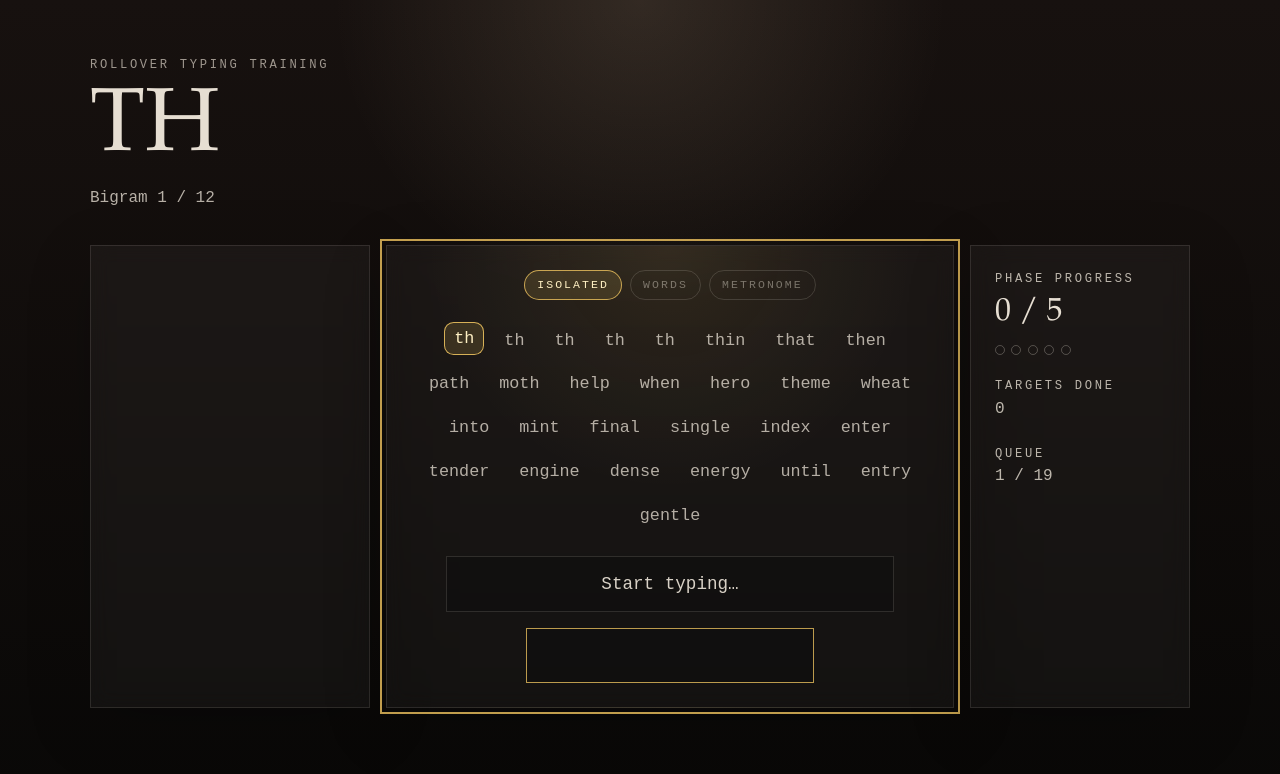
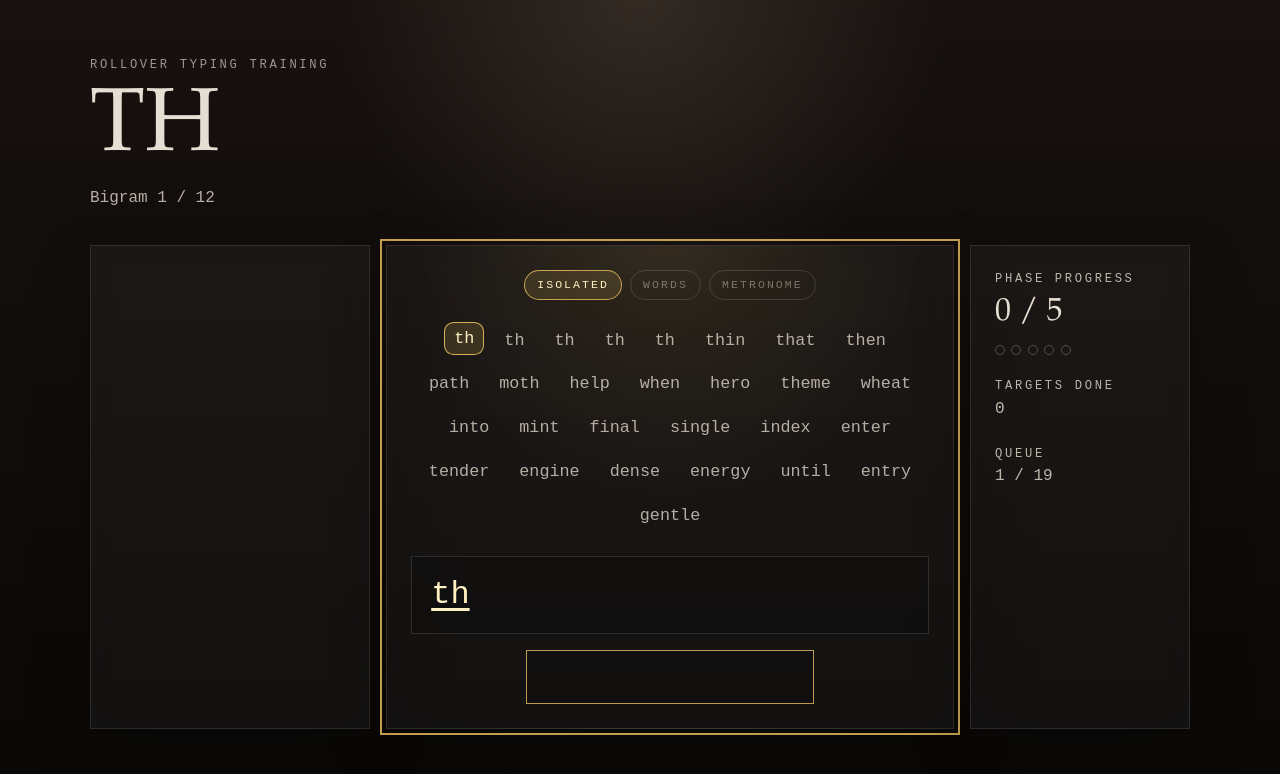
Before and after one commit to pushittothecloud/rollover-typing-training, a React (Vite) app: page / in a window 1280 px wide. Shown: the top 774 px of the page. Built offline with nearby package versions, Linux system fonts and the light colour scheme.

Commit message:
Underline active target in paragraph prompt

```diff
--- a/src/App.css
+++ b/src/App.css
@@ -249,16 +249,35 @@
 }
 
 .typed-display {
-  width: min(100%, 28rem);
-  min-height: 3.25rem;
-  padding: 0.9rem 1rem;
+  width: min(100%, 46rem);
+  min-height: 4.25rem;
+  padding: 1rem 1.2rem;
   border: 1px solid rgba(230, 222, 210, 0.14);
   background: rgba(10, 10, 10, 0.42);
   color: rgba(230, 222, 210, 0.94);
-  font-size: 1.1rem;
-  line-height: 1.4;
-  text-align: center;
+  font-size: 2rem;
+  line-height: 1.35;
+  text-align: left;
   overflow-wrap: anywhere;
+}
+
+.typed-context {
+  color: rgba(230, 222, 210, 0.88);
+}
+
+.typed-target {
+  text-underline-offset: 0.16em;
+  text-decoration-thickness: 0.08em;
+}
+
+.typed-target.is-active {
+  color: #fff0c3;
+  text-decoration: underline;
+}
+
+.typed-target.is-complete {
+  color: rgba(230, 222, 210, 0.44);
+  text-decoration: none;
 }
 
 .prompt-hint {
@@ -393,4 +412,9 @@
   .shell-panel {
     padding: 1.2rem;
   }
+
+  .typed-display {
+    font-size: 1.35rem;
+    line-height: 1.4;
+  }
 }
--- a/src/App.tsx
+++ b/src/App.tsx
@@ -7,6 +7,7 @@ import { orderedTrainingTargets, coreBigrams, targetWordBank } from "./training/
 import {
   clearTrainingFeedback,
   getTrainingStateSnapshot,
+  resolvePromptTarget,
   setAutoSpeedUp,
   setMetronomeStartIKI,
   setMetronomeCurrentIKI,
@@ -145,13 +146,37 @@ function App() {
     snap.isolatedSuccessStreak,
   )
 
-  // Build superimposed display: typed (white) + needed (grey)
-  const buildSuperimposedDisplay = () => {
-    const remaining = snap.currentPrompt.slice(snap.currentInput.length)
+  const buildPromptDisplay = () => {
+    const prompt = snap.currentPrompt
+    const normalizedPrompt = prompt.toLowerCase()
+    const normalizedInput = snap.currentInput.toLowerCase()
+    const promptTarget = resolvePromptTarget(
+      snap.currentPrompt,
+      snap.currentTarget,
+      snap.history,
+    ).toLowerCase()
+    const targetStartIndex = normalizedPrompt.indexOf(promptTarget)
+
+    if (targetStartIndex === -1) {
+      return <span className="typed-context">{prompt}</span>
+    }
+
+    const targetEndIndex = targetStartIndex + promptTarget.length
+    const typedPrefixLength = Math.min(snap.currentInput.length, prompt.length)
+    const hasValidPrefix = normalizedPrompt.startsWith(normalizedInput)
+    const isTargetComplete = hasValidPrefix && typedPrefixLength >= targetEndIndex
+
+    const before = prompt.slice(0, targetStartIndex)
+    const target = prompt.slice(targetStartIndex, targetEndIndex)
+    const after = prompt.slice(targetEndIndex)
+
     return (
       <>
-        <span style={{ color: "white" }}>{snap.currentInput}</span>
-        <span style={{ color: "#aaa" }}>{remaining}</span>
+        <span className="typed-context">{before}</span>
+        <span className={`typed-target ${isTargetComplete ? "is-complete" : "is-active"}`}>
+          {target}
+        </span>
+        <span className="typed-context">{after}</span>
       </>
     )
   }
@@ -260,7 +285,7 @@ function App() {
           )}
 
           <div className="typed-display" aria-live="polite">
-            {snap.currentInput === "" ? "Start typing\u2026" : buildSuperimposedDisplay()}
+            {buildPromptDisplay()}
           </div>
 
           <input
```
